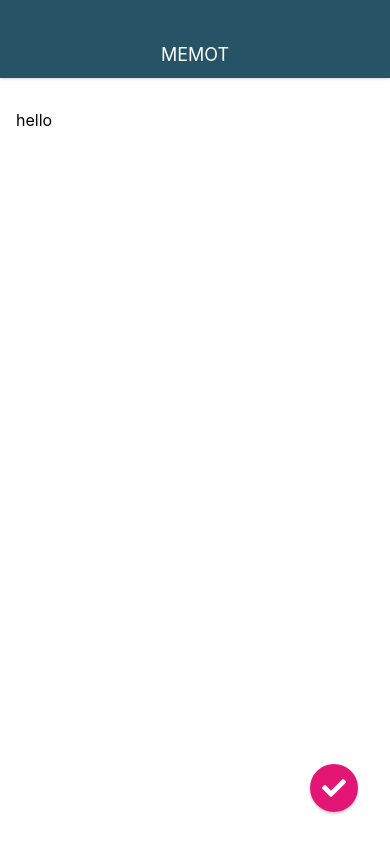
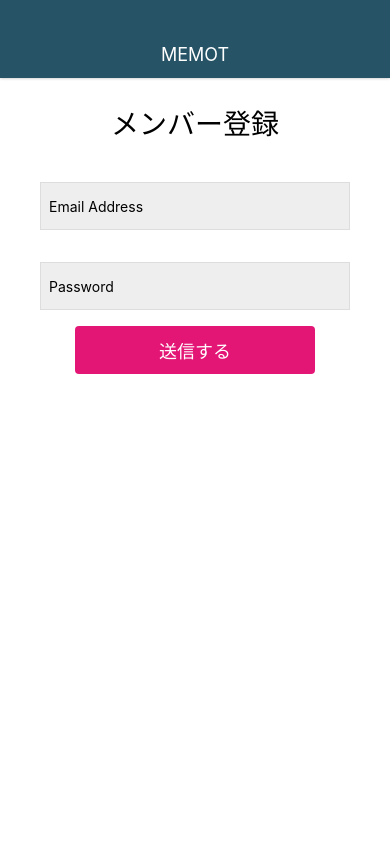
Before and after one commit to ammouchan7/MemoApp, a React Native app: screen / in a window 390 px wide. Built offline with nearby package versions, Linux system fonts and the light colour scheme.

Commit message:
Create Login and Signup screen

```diff
--- a/App.js
+++ b/App.js
@@ -1,7 +1,7 @@
 import React from 'react';
 import { StyleSheet, View } from 'react-native';
 
-import MemoEditScreen from './src/screens/MemoEditScreen';
+import SignupScreen from './src/screens/SignupScreen';
 import Appbar from './src/components/Appbar';
 
 export default class App extends React.Component {
@@ -9,7 +9,7 @@
     return (
       <View style={styles.container}>
         <Appbar />
-        <MemoEditScreen />
+        <SignupScreen />
 
       </View>
     );
--- a/src/screens/MemoEditScreen.js
+++ b/src/screens/MemoEditScreen.js
@@ -1,5 +1,5 @@
 import React from 'react';
-import { StyleSheet, View, Text, TextInput } from 'react-native';
+import { StyleSheet, View, TextInput } from 'react-native';
 import CircleButton from '../elememts/CircleButton';
 
 class MemoEditScreen extends React.Component {
--- /dev/null
+++ b/src/screens/SignupScreen.js
@@ -0,0 +1,59 @@
+import React from 'react';
+import { StyleSheet, View, Text, TextInput, TouchableHighlight } from 'react-native';
+
+class SignupScreen extends React.Component {
+  render() {
+    return (
+      <View style={styles.container}>
+        <Text style={styles.title}>メンバー登録</Text>
+        <TextInput style={styles.input} value="Email Address" />
+        <TextInput style={styles.input} value="Password" />
+        <TouchableHighlight style={styles.button} onPress={() => {}} underlayColor="#C70F66">
+          <Text style={styles.buttonTitle}>送信する</Text>
+        </TouchableHighlight>
+      </View>
+    );
+  }
+}
+
+const styles = StyleSheet.create({
+  container: {
+    flex: 1,
+    width: '100%',
+    padding: 24,
+    backgroundColor: '#fff',
+  },
+
+  input: {
+    backgroundColor: '#eee',
+    height: 48,
+    margin: 16,
+    borderWidth: 1,
+    borderColor: '#ddd',
+    padding: 8,
+  },
+
+  title: {
+    fontSize: 28,
+    alignSelf: 'center',
+    marginBottom: 24,
+  },
+
+  button: {
+    backgroundColor: '#E31676',
+    height: 48,
+    borderRadius: 4,
+    justifyContent: 'center',
+    alignItems: 'center',
+    width: '70%',
+    alignSelf: 'center',
+  },
+
+  buttonTitle: {
+    color: '#fff',
+    fontSize: 18,
+  },
+
+});
+
+export default SignupScreen;
```
Also changed, not shown: src/screens/LoginScreen.js (added, +59 -0 lines), .eslintrc.json.
